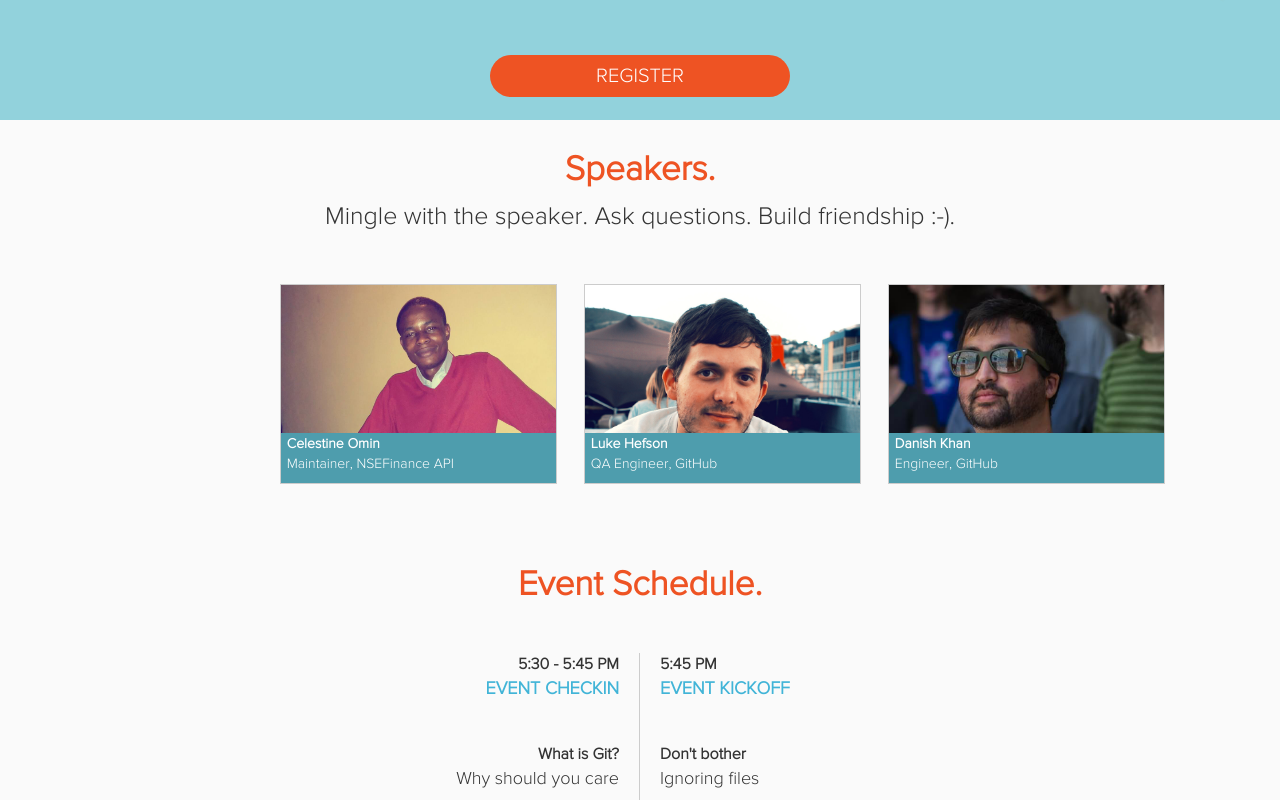
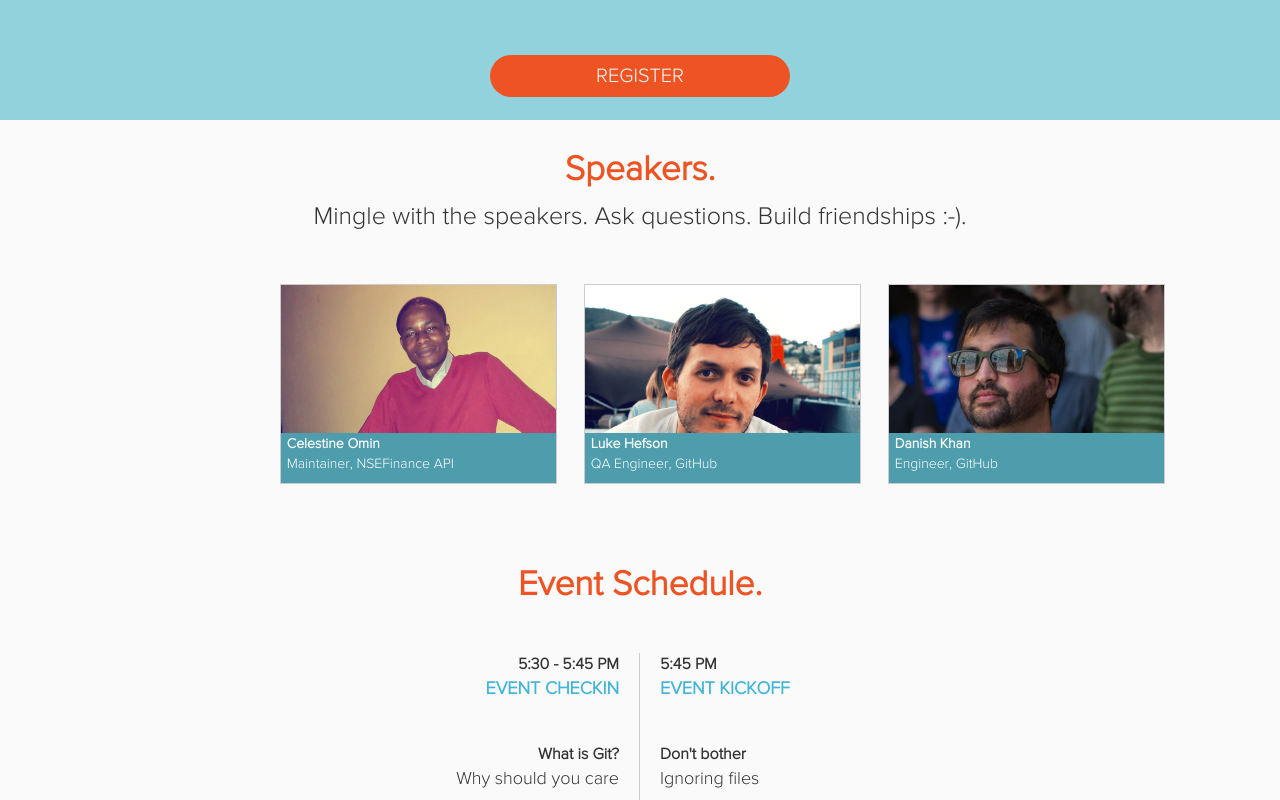
Before and after one commit to lagosmeet/lagosmeet.github.io, a plain HTML site: page index.html in a window 1280 px wide. Shown: the part 480-1280 px from the top of the page. Drawn offline with Linux system fonts and the light colour scheme.

Commit message:
Modified typos

```diff
--- a/index.html
+++ b/index.html
@@ -44,7 +44,7 @@
 
 	<div class="speakers">
 		<h5>Speakers.</h5>
-		Mingle with the speaker. Ask questions. Build friendship :-).
+		Mingle with the speakers. Ask questions. Build friendships :-).
 		<div class="container">
 
 			<div class="col-md-2"></div>
```
